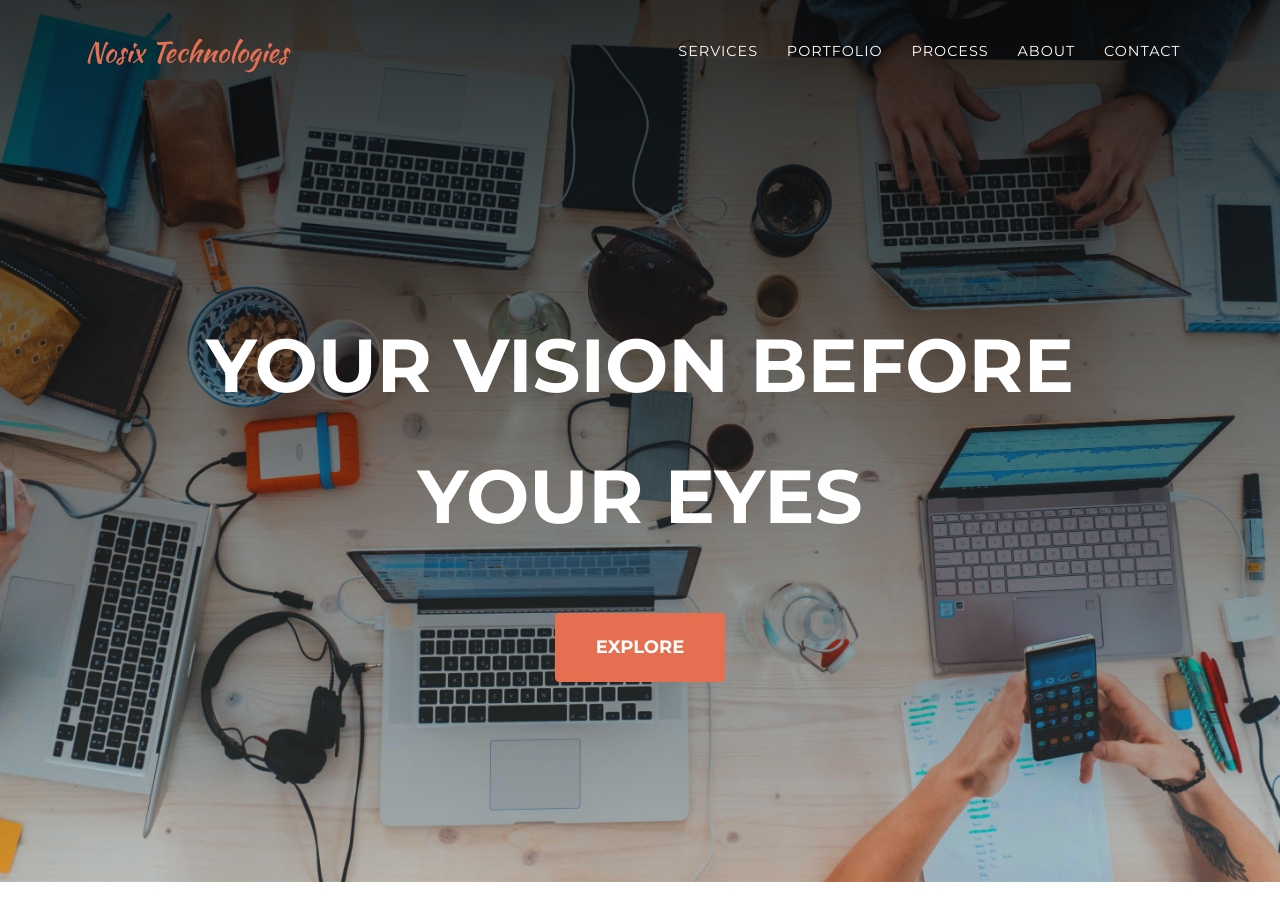
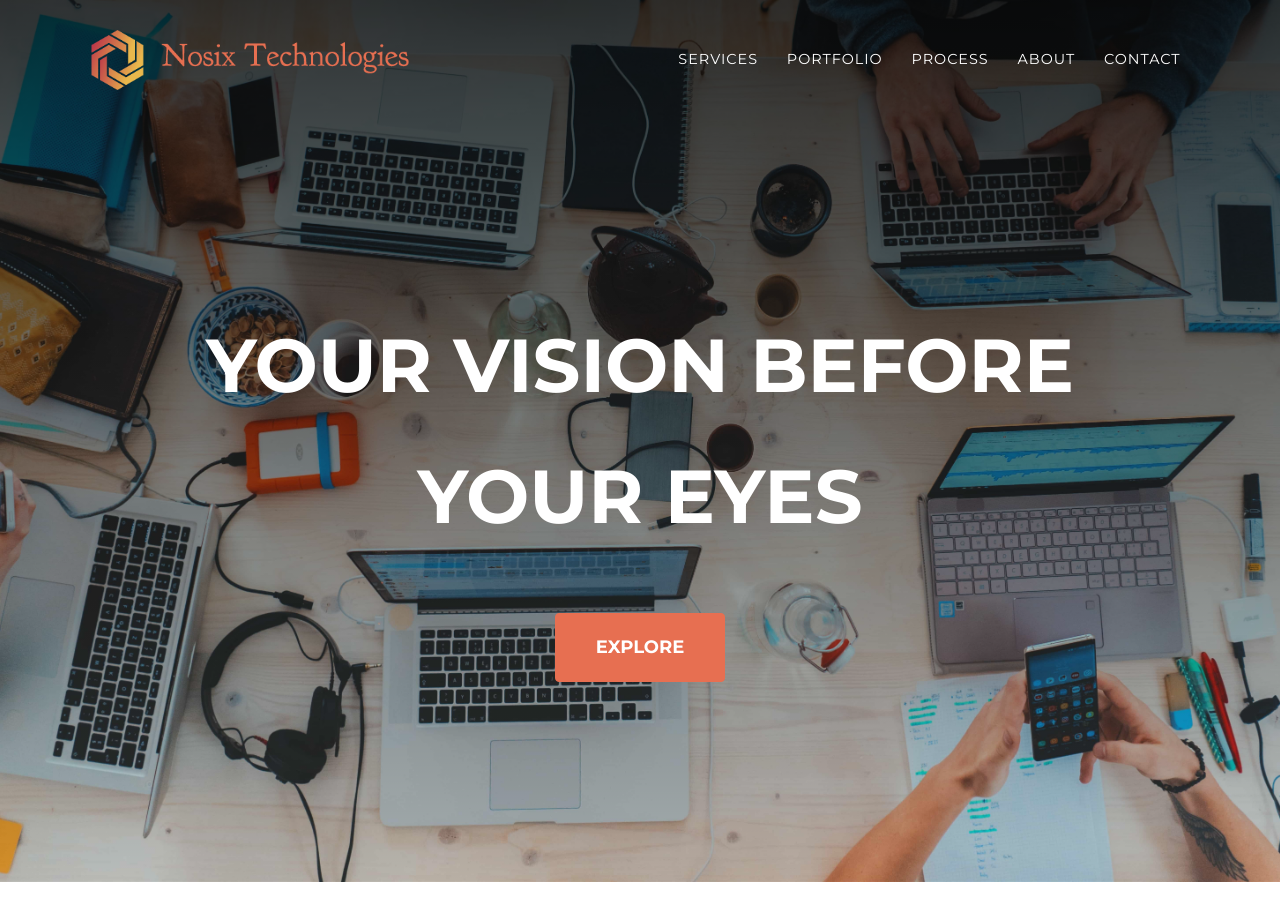
Before and after one commit to nosixtechnologies/main-site, a Jekyll site: the page built from index.md, in a window 1280 px wide and 900 px high. Built offline with Jekyll 4.4.1, drawn with Linux system fonts in a browser that asks for light colours; some web fonts are replaced.

Commit message:
logo added

```diff
--- a/_includes/nav.html
+++ b/_includes/nav.html
@@ -2,11 +2,7 @@
   <nav class="navbar navbar-expand-lg navbar-dark fixed-top" id="mainNav" style="background-color:#212529">
     <div class="container">
 	  <a class="navbar-brand js-scroll-trigger" href="{{ site.baseurl }}/#">
-          {%- if site.logo -%}
-            <img height="{{ site.logo.height | default: 52 }}" src="{{ site.logo.path }}"/>
-          {%- else -%}
-            {{ site.title }}
-          {%- endif -%}
+        <img height="{{ site.logo.height | default: 60 }}" src="/assets/img/Untitled.png"/>
       </a>
       <button class="navbar-toggler navbar-toggler-right" type="button" data-toggle="collapse" data-target="#navbarResponsive" aria-controls="navbarResponsive" aria-expanded="false" aria-label="Toggle navigation">
         Menu
--- a/_includes/navheader.html
+++ b/_includes/navheader.html
@@ -2,11 +2,9 @@
   <nav class="navbar navbar-expand-lg navbar-dark fixed-top" id="mainNav">
     <div class="container">
 	  <a class="navbar-brand js-scroll-trigger" href="#page-top">
-          {%- if site.logo -%}
-            <img height="{{ site.logo.height | default: 52 }}" src="{{ site.logo.path }}"/>
-          {%- else -%}
-            {{ site.title }}
-          {%- endif -%}
+          <!-- <img height="{{ site.logo.height | default: 52 }}" src="{{ site.logo.path }}"/> -->
+
+            <img height="{{ site.logo.height | default: 60 }}" src="/assets/img/Untitled.png"/>
       </a>
       <button class="navbar-toggler navbar-toggler-right" type="button" data-toggle="collapse" data-target="#navbarResponsive" aria-controls="navbarResponsive" aria-expanded="false" aria-label="Toggle navigation">
         Menu
```
Also changed, not shown: _portfolio/z ince.md (+1 -1 lines), assets/img/Untitled.png (added), 1 other file.
